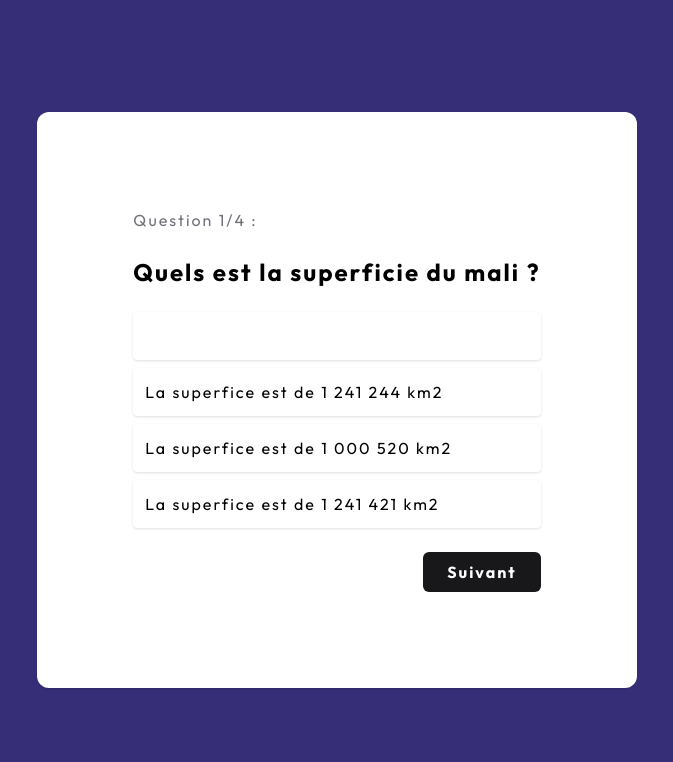
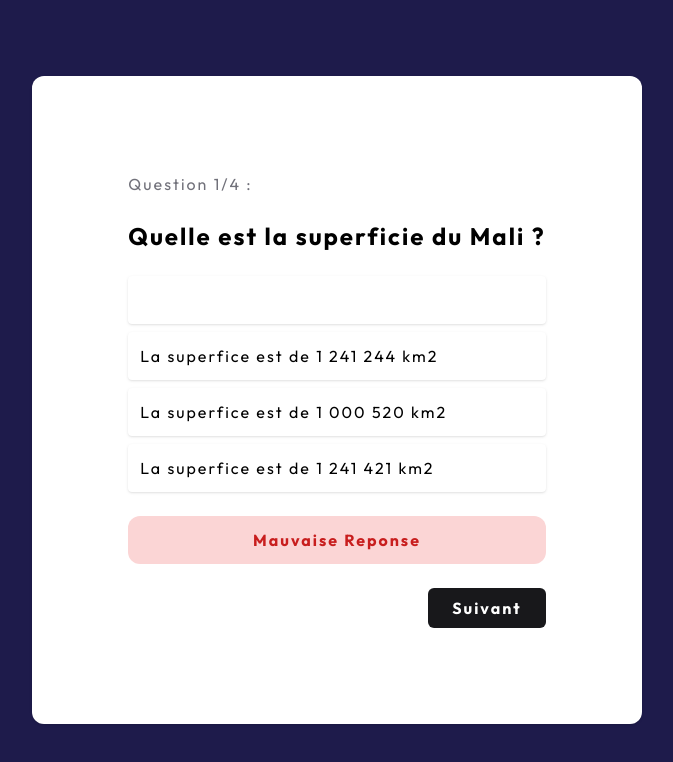
Before and after one commit to rootcoder54/quizz, an Angular app: page /quizz in a window 1280 px wide. Both pictures are taken after a click on the button "La superfice est de 500 652 km2". Shown: the top 762 px of the page, without its empty margins (303-976 px from the left). Built offline with nearby package versions, Linux system fonts and the light colour scheme.

Commit message:
add reponse components

```diff
--- a/src/app/app.component.html
+++ b/src/app/app.component.html
@@ -1 +1,3 @@
-<router-outlet></router-outlet>
+<div class="flex min-h-screen items-center justify-center bg-indigo-950">
+    <router-outlet></router-outlet>
+</div>
--- a/src/app/components/reponse/reponse.component.html
+++ b/src/app/components/reponse/reponse.component.html
@@ -1,11 +1,7 @@
-<div class="flex flex-col gap-y-2">
-    <button
-        class="bg-white rounded p-3 w-full shadow flex items-center gap-x-3 cursor-pointer hover:bg-zinc-50"
-        *ngFor="let item of reponses"
-        (click)="selectReponse(item)"
-        [ngClass]="selectColor(item)"
-        [disabled]="deactive"
-        >
-        <p>{{item.reponse}}</p>
-    </button>
-</div>
+ <button
+    class="bg-white rounded p-3 w-full shadow flex items-center gap-x-3 cursor-pointer hover:bg-zinc-50"
+    [ngClass]="selectColor()"
+    [disabled]="deactive"
+    >
+    <p>{{reponses?.reponse}}</p>
+</button>
--- a/src/app/components/reponse/reponse.component.ts
+++ b/src/app/components/reponse/reponse.component.ts
@@ -7,20 +7,15 @@ import { Component, EventEmitter, Input, Output } from '@angular/core';
 })
 export class ReponseComponent {
   @Input() deactive: boolean = false;
-  @Input() reponses: any[] = [];
+  @Input() reponses: {
+    reponse: string;
+    isCorrect: boolean;
+    selected: boolean;
+  } = { reponse: '', isCorrect: false, selected: false };
 
-
-  selectReponse(reponse: any) {
-    this.reponses.forEach((reponse: any) => {
-      reponse.selected = false;
-    });
-    reponse.selected = true;
-    this.deactive = true;
-  }
-
-  selectColor(reponse: any) {
-    if (reponse.selected) {
-      if (reponse.isCorrect) {
+  selectColor() {
+    if (this.reponses.selected) {
+      if (this.reponses.isCorrect) {
         return 'bg-green-400 hover:bg-green-400 text-white';
       } else {
         return 'bg-red-500 hover:bg-red-500 text-white';
--- a/src/app/pages/home/home.component.html
+++ b/src/app/pages/home/home.component.html
@@ -1,15 +1,14 @@
-<div class="min-h-screen flex justify-center items-center bg-indigo-950">
  <div
-        class="rounded-2xl bg-white w-[400px] shadow p-16 flex flex-col items-center gap-y-4">
+    class="rounded-2xl bg-white w-[500px]  shadow p-24 flex flex-col items-center gap-y-4">
     <h2 class="text-4xl font-bold">QUIZZ</h2>
-        <p class="text-center px-4 text-lg text-zinc-600">Tester vos connaisances et vos
+    <p class="text-center px-4 text-lg text-zinc-600">Tester vos connaisances et
+        vos
         competences avec notre application de
         Quizz</p>
-        <div class="flex flex-col w-full gap-y-2">
+    <div class="flex flex-col w-full gap-y-4">
         <a routerLink="/quizz"
             class="px-4 py-2 rounded-xl w-full bg-zinc-900 text-white text-center font-bold hover:bg-zinc-700">Commencer</a>
         <a routerLink="/quizz"
             class="px-4 py-2 rounded-xl w-full bg-white  text-center font-bold border hover:bg-zinc-100">Historique</a>
     </div>
 </div>
-</div>
--- a/src/app/pages/quizz/quizz.component.html
+++ b/src/app/pages/quizz/quizz.component.html
@@ -1,13 +1,42 @@
-<div class="flex min-h-screen items-center justify-center bg-indigo-900">
  <div class="flex flex-col gap-y-6 bg-white p-24 rounded-xl shadow">
     <span class="text-zinc-500">Question 1/4 :</span>
-        <h3 class="text-2xl font-bold">Quels est la superficie du mali ?</h3>
-        <app-reponse [deactive]="repondu" [reponses]="reponses"></app-reponse>
+
+    <!-- ========== La zone de la reponse ========== -->
+
+    <h3 class="text-2xl font-bold">{{question}}</h3>
+
+    <div class="flex flex-col gap-y-2">
+        <app-reponse
+            [deactive]="repondu"
+            *ngFor="let item of reponses"
+            [reponses]="item"
+            (click)="selectReponse(item)"></app-reponse>
+    </div>
+
+    <!-- ========== End ========== -->
+
+    <!-- ========== Commentaire sur la reponse ========== -->
+
+    <div *ngIf="repondu && !resultat"
+        class="bg-red-200 rounded-xl p-3 text-red-700 text-center font-bold">
+        <span>Mauvaise Reponse</span>
+    </div>
+    <div *ngIf="repondu && resultat"
+        class="bg-green-200 rounded-xl p-3 text-green-700 text-center font-bold">
+        <span>Bonne Reponse</span>
+    </div>
+
+    <!-- ========== End ========== -->
+
+    <!-- ========== Bouton Suivant ========== -->
+
     <div class="flex justify-end">
         <button
             class="px-6 py-2 rounded-md bg-zinc-900 text-white font-bold"
-                [ngClass]="{'cursor-not-allowed': !repondu}"
+            [ngClass]="{'cursor-not-allowed': !repondu, 'bg-zinc-600': !repondu}"
             [disabled]="!repondu">Suivant</button>
     </div>
+
+    <!-- ========== End ========== -->
+
 </div>
-</div>
--- a/src/app/pages/quizz/quizz.component.ts
+++ b/src/app/pages/quizz/quizz.component.ts
@@ -7,6 +7,9 @@ import { Component } from '@angular/core';
 })
 export class QuizzComponent {
   repondu: boolean = false;
+  resultat: boolean = false;
+
+  question: string = 'Quelle est la superficie du Mali ?';
   reponses=[
     {
       reponse: 'La superfice est de 500 652 km2',
@@ -30,7 +33,15 @@ export class QuizzComponent {
     },
   ]
 
-  valide(){
-
+  selectReponse(reponse: any) {
+    this.reponses.forEach((reponse: any) => {
+      reponse.selected = false;
+    });
+    reponse.selected = true;
+    this.repondu = true;
+    if (reponse.isCorrect) {
+      this.resultat = true;
+    }
+    console.log(this.resultat,this.repondu);
   }
 }
```
Lines whose indentation alone changed are shown as unchanged.
